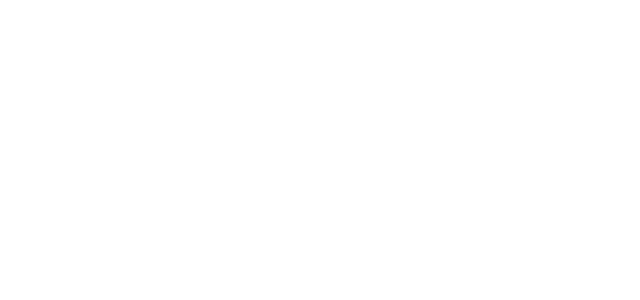
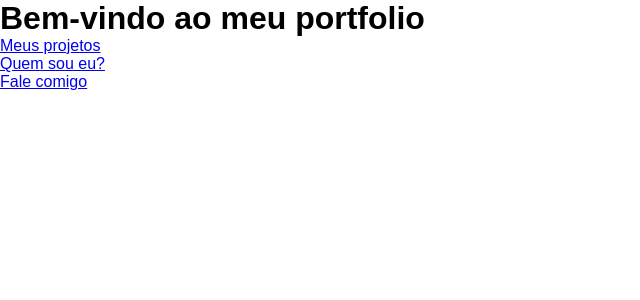
Before and after one commit to Tassio-Med/portfolio, a React (Create React App) app in the folder portfolio/: page /Pages/Contact in a window 1280 px wide. Shown: the top 300 px of the page, without its empty margins (0-640 px from the left). Built offline with nearby package versions, Linux system fonts and the light colour scheme.

Commit message:
iniciando o header

```diff
--- a/portfolio/src/App.js
+++ b/portfolio/src/App.js
@@ -1,7 +1,9 @@
+import RoutesApp from "./routes";
+
 function App() {
   return (
     <div className="App">
-
+      <RoutesApp/>
     </div>
   );
 }
--- /dev/null
+++ b/portfolio/src/components/Header/header.css
@@ -0,0 +1,8 @@
+boards {
+  display: flex;
+  align-items: center;
+  justify-content: space-around;
+  width: 25%;
+  height: 200px;
+  background-color: blue;
+}
--- /dev/null
+++ b/portfolio/src/components/Header/index.js
@@ -0,0 +1,20 @@
+import './header.css';
+import { Link } from 'react-router-dom'
+
+function Header(){
+  return(
+    <header>
+      <h1>Bem-vindo ao meu portfolio</h1>
+      <div>
+        <Link className="boards" to="/">Meus projetos</Link>
+      </div>
+      <div>
+        <Link className="boards" to="/">Quem sou eu?</Link>
+      </div>
+      <div>
+        <Link className="boards" to="/">Fale comigo</Link>
+      </div>
+    </header>
+  )
+}
+export default Header;
--- a/portfolio/src/index.css
+++ b/portfolio/src/index.css
@@ -6,4 +6,13 @@
 
 body {
   font-family: sans-serif;
+  background-color: white;
 }
+
+/* .app {
+  display: flex;
+  width: 100%;
+  justify-content: center;
+  align-items: center;
+  flex-direction: column;
+} */
--- /dev/null
+++ b/portfolio/src/routes.js
@@ -0,0 +1,17 @@
+import { BrowserRouter/* , Routes, Route */ } from 'react-router-dom';
+
+// import Contact from "./Pages/Contact"
+import Header from "./components/Header";
+import App from "./App";
+
+function RoutesApp(){
+  return(
+    <BrowserRouter>
+      <Header/>
+      {/* <Routes>
+        <Route path="/Pages/Contact" element={ <Contact /> } />
+      </Routes> */}
+    </BrowserRouter>
+  )
+}
+export default RoutesApp;
```
Also changed, not shown: portfolio/src/index.js (+4 -4 lines), portfolio/src/Pages/Contact/contact.js (added), 1 other file (tests, documents, lock files or other folders).
